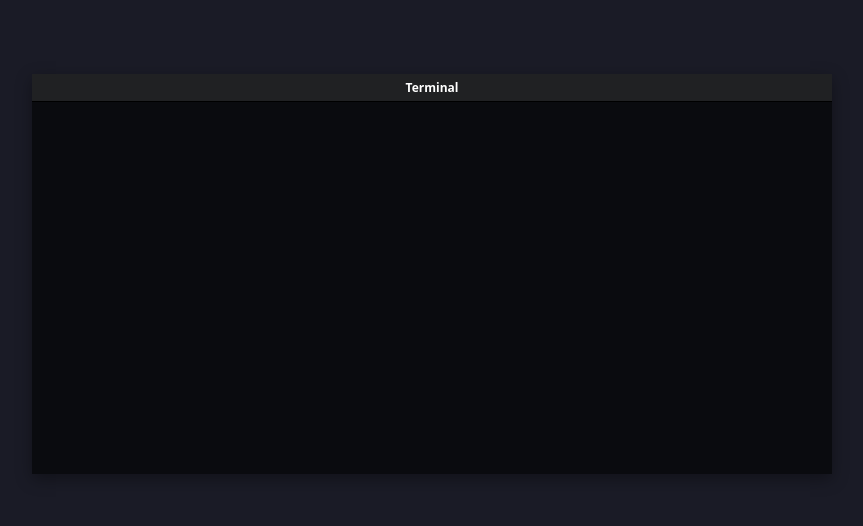
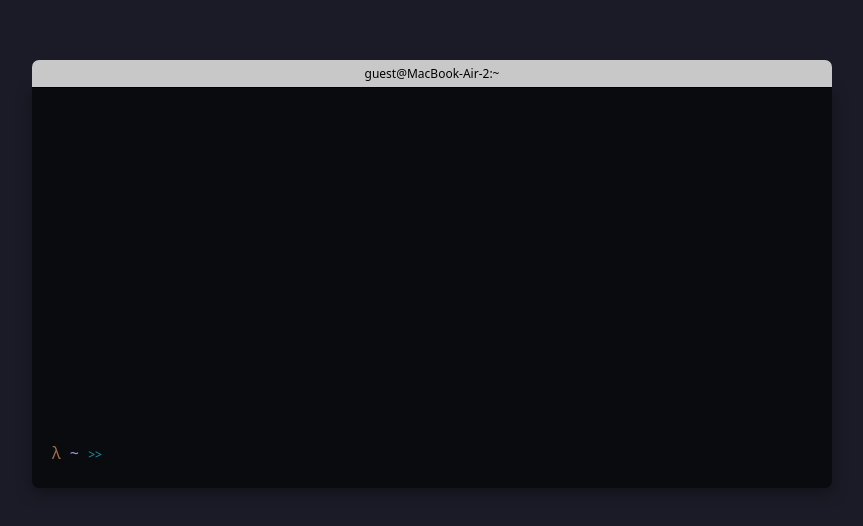
Before and after one commit to PanduruIonut/web-terminal, an Astro site: page / in a window 1280 px wide. Shown: the part 126-652 px from the top of the page, without its empty margins (208-1071 px from the left). Built offline with nearby package versions, Linux system fonts and the light colour scheme; Astro itself is replaced by a stand-in of ours.

Commit message:
Add terminal styling for prompt and command functionality

```diff
--- a/src/components/Terminal.astro
+++ b/src/components/Terminal.astro
@@ -1,47 +1,124 @@
----
-export interface Props {
-}
+<script>
+    let command: string = '';
 
----
+    document.addEventListener('DOMContentLoaded', () => {
+        const input = document.querySelector('.terminal__input') as HTMLInputElement;
+        const terminalDisplay = document.querySelector('.terminal__display') as HTMLDivElement;
+
+        input?.addEventListener('keyup', (event) => handleKeyUp(event));
+
+        function handleKeyUp(event: KeyboardEvent) {
+            if (event.key === 'Enter' || event.keyCode === 13) {
+                console.log('Enter key pressed', command);
+                input.value = '';
+                const output = handleCommand(command);
+                console.log('Output:', output);
+                terminalDisplay.textContent += output + '\n' + '\n';
+                command = '';
+            } else {
+                command = input.value;
+            }
+        }
+
+        function handleCommand(command: string): string {
+            switch (command) {
+                case 'help':
+                    return 'You can use the following commands: ...';
+                default:
+                    return `sh: Unknown command: ${command}. See 'help' for info.`;
+            }
+        }
+    });
+</script>
 
 <div class="terminal">
-    <span class="terminal__title">Terminal</span>
-    <div class="terminal__display"></div>
-    <input class="terminal__input"/>
+    <span class="terminal__title">guest@MacBook-Air-2:~</span>
+    <div class="terminal__content">
+        <div class="terminal__display-container">
+            <div class="terminal__display"></div>
+        </div>
+        <div class="terminal__input_container">
+            <div class="terminal___input_container-prompt">
+                <span class="terminal__input_container-promt-1">λ</span>
+                <span class="terminal__input_container-promt-2">~</span>
+                <span class="terminal__input_container-promt-3">&gt;&gt;</span>
+                <input class="terminal__input" id="input-field" />
+            </div>
+        </div>
+    </div>
 </div>
+
 <style>
-    .terminal{
-        display:flex;
+    .terminal__content {
+        display: flex;
         flex-direction: column;
+        justify-content: space-between;
         background-color: rgba(0, 0, 0, 0.6);
-        height:400px;
-        width:800px;
+        height: 400px;
+        width: 800px;
         box-shadow: rgba(0, 0, 0, 0.35) 0px 5px 15px;
-        $___{
+        border-bottom-left-radius: 7px;
+        border-bottom-right-radius: 7px;
+    }
 
-        }
-    }
-    .terminal__title{
-        background-color:#202123;
-        color:white;
-        width:100%;
-        display:flex;
-        padding-top:5px;
-        padding-bottom:5px;
-        font-weight: bold;
+    .terminal__title {
+        background-color: #C8C8C8;
+        backdrop-filter: blur(10px);
+        border-top-left-radius: 7px;
+        border-top-right-radius: 7px;
+        color: black;
+        width: 100%;
+        display: flex;
+        padding-top: 5px;
+        padding-bottom: 5px;
         justify-content: center;
-        font-size:12px;
+        font-size: 12px;
         border-bottom: black 1px solid;
     }
-    .terminal__input{
-        bottom:0%;
-        width:90%;
+
+    .terminal__display-container {
+        flex: 1;
+        overflow: auto;
+    }
+
+    .terminal__display {
+        color: white;
+        padding: 10px;
+        white-space: pre-wrap;
+    }
+
+
+    .terminal__input {
+        margin: 0 auto;
+        bottom: 0%;
+        width: 90%;
         background-color: rgba(0, 0, 0, 0.0);
         border: none;
-        color:white
+        color: #83ABDA;
+        margin-bottom: 25px;
+        font-size: 15px;
+    }
 
+    .terminal__input:focus {
+        outline: none;
     }
-    .terminal__input:focus{
-    outline: none;
+
+    .terminal__input_container-promt-1 {
+        color: #A56C4C;
+        margin-left: 20px;
+        margin-bottom: 25px;
+    }
+
+    .terminal__input_container-promt-2 {
+        color: #AF91E8;
+        margin-left: 5px;
+        margin-bottom: 25px;
+    }
+
+    .terminal__input_container-promt-3 {
+        color: #2290A4;
+        margin-bottom: 25px;
+        margin-left: 5px;
+        font-size: 12px;
     }
 </style>
```
